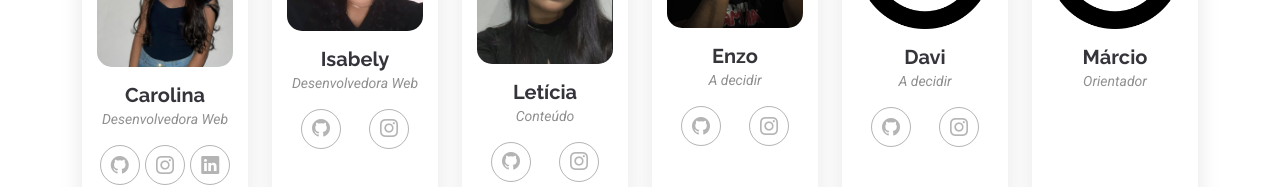
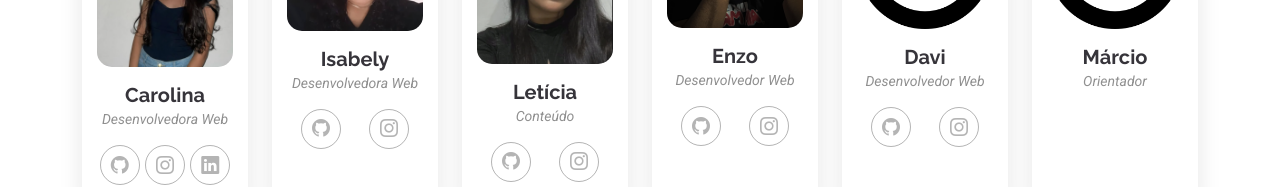
Before and after one commit to clide0708/site_acessibilidade02, a plain HTML site: page index.html in a window 1280 px wide. Shown: the part 3914-4101 px from the top of the page. Drawn offline with Linux system fonts and the light colour scheme.

Commit message:
Update index.html

```diff
--- a/index.html
+++ b/index.html
@@ -627,7 +627,7 @@
             <div class="member">
               <img src="assets/img/enzo.PNG" class="img-fluid" alt="">
               <h4>Enzo</h4>
-              <span>A decidir</span>
+              <span>Desenvolvedor Web</span>
               <div class="social">
                 <a href="https://github.com/enzokrebs8"><i class="bi bi-github"></i></a>
                 <a href="https://www.instagram.com/krebs_enzo/?hl=pt-br"><i class="bi bi-instagram"></i></a>
@@ -639,7 +639,7 @@
             <div class="member">
               <img src="assets/img/usuario.png" class="img-fluid" alt="">
               <h4> Davi</h4>
-              <span>A decidir</span>
+              <span>Desenvolvedor Web</span>
               <div class="social">
                 <a href="https://github.com/davizin-ra"><i class="bi bi-github"></i></a>
                 <a href="https://www.instagram.com/davs_ra/?hl=pt-br"><i class="bi bi-instagram"></i></a>
```
